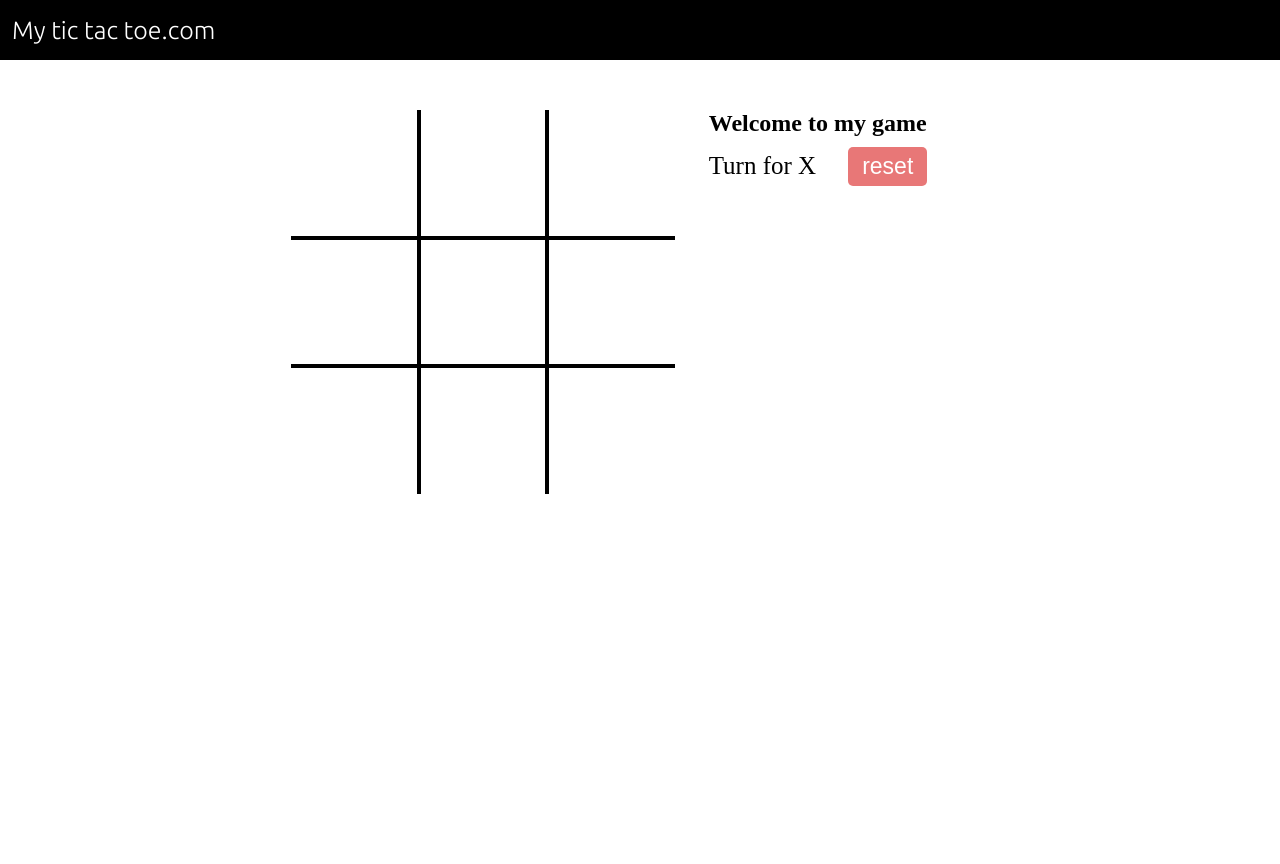
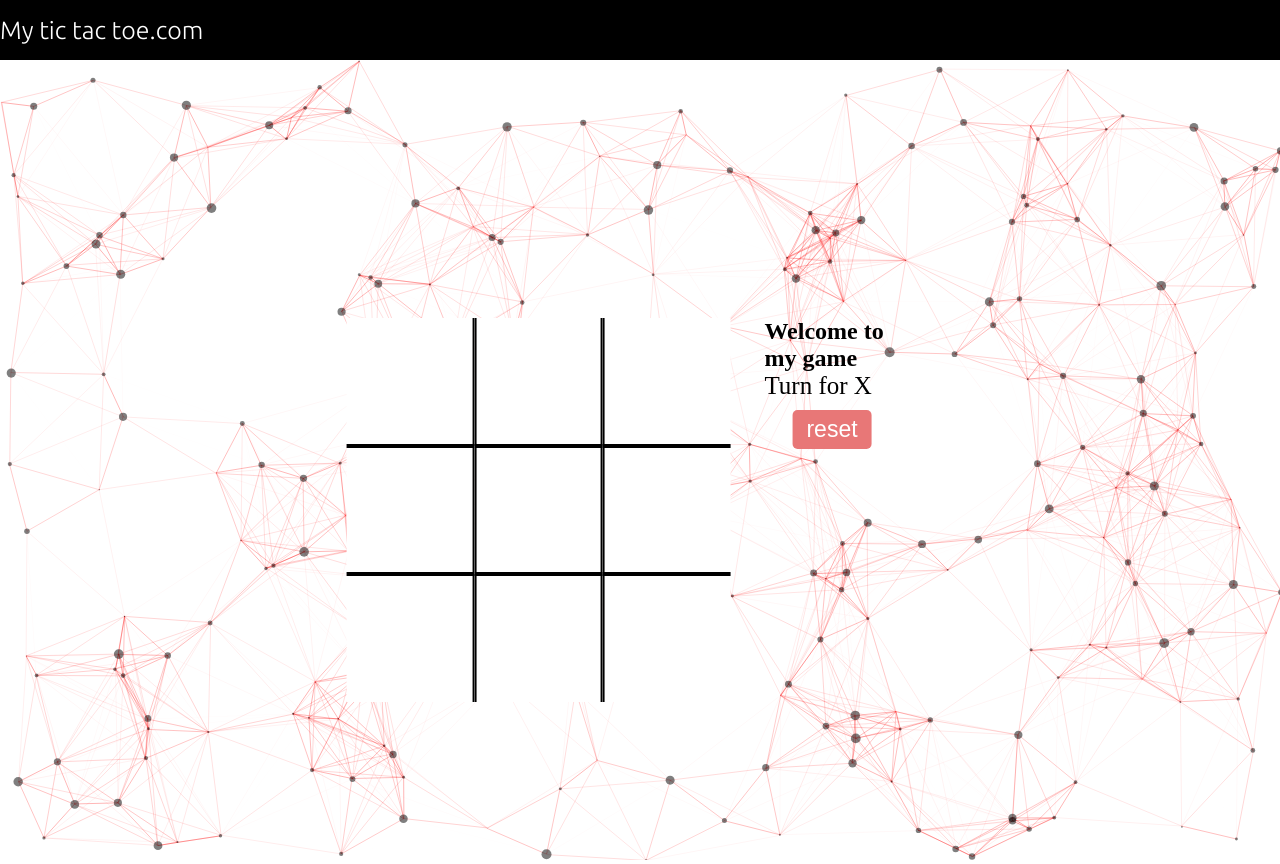
Before and after one commit to eliminatorx1/Tic-tac-toe, a plain HTML site: page index.html in a window 1280 px wide. Both pictures are taken after a click on the button "reset". Before the commit the page ends 800 px from the top, so only its background shows below. Drawn offline with Linux system fonts and the light colour scheme; no server answers; animation ran at ten frames a second.

Commit message:
all work fine

```diff
--- a/app.js
+++ b/app.js
@@ -2,12 +2,12 @@
 /* How to use? : Check the GitHub README
 /* ----------------------------------------------- */
 
-/* To load a config file (particles.json) you need to host this demo (MAMP/WAMP/local)... */
-/*
+// /* To load a config file (particles.json) you need to host this demo (MAMP/WAMP/local)... */
+
 particlesJS.load('particles-js', 'particles.json', function() {
   console.log('particles.js loaded - callback');
 });
-*/
+
 
 /* Otherwise just put the config content (json): */
 
@@ -16,14 +16,14 @@ particlesJS('particles-js',
   {
     "particles": {
       "number": {
-        "value": 80,
+        "value": 100,
         "density": {
           "enable": true,
-          "value_area": 800
+          "value_area": 400
         }
       },
       "color": {
-        "value": "#ffffff"
+        "value": "#000000"
       },
       "shape": {
         "type": "circle",
@@ -55,7 +55,7 @@ particlesJS('particles-js',
         "random": true,
         "anim": {
           "enable": false,
-          "speed": 40,
+          "speed": 20,
           "size_min": 0.1,
           "sync": false
         }
@@ -63,13 +63,13 @@ particlesJS('particles-js',
       "line_linked": {
         "enable": true,
         "distance": 150,
-        "color": "#ffffff",
+        "color": "#FF0000",
         "opacity": 0.4,
         "width": 1
       },
       "move": {
         "enable": true,
-        "speed": 6,
+        "speed": 3,
         "direction": "none",
         "random": false,
         "straight": false,
--- a/index.html
+++ b/index.html
@@ -1,31 +1,29 @@
 <!DOCTYPE html>
 <html lang="en">
+
 <head>
     <meta charset="UTF-8">
     <meta name="viewport" content="width=device-width, initial-scale=1.0">
     <title>Tic Tac Toe</title>
     <link rel="stylesheet" href="style.css">
     <script src="index.js" defer></script>
+    <script src="particles.js" defer></script>
+    <script src="app.js" defer></script>
 </head>
+
 <body>
     <nav>
         <ul>
             <li>My tic tac toe.com</li>
         </ul>
     </nav>
-
-
-
-    <div>
-
-    </div>
-
-
+    <!-- <div id="particles-js"> -->
+    <section id="particles-js">
         <div class="gameContainer">
 
             <div class="container">
                 <!-- <div class="line"></div> -->
-            <div class="box bt-0 bl-0" ><span class="boxtext"></span></div>
+                <div class="box bt-0 bl-0"><span class="boxtext"></span></div>
                 <div class="box bt-0"><span class="boxtext"></span></div>
                 <div class="box bt-0 br-0"><span class="boxtext"></span></div>
                 <div class="box bl-0"><span class="boxtext"></span></div>
@@ -42,11 +40,27 @@
                     <button id="reset">reset</button>
                 </div>
                 <div class="imgbox">
-                <img src = "excited.gif">
+                    <img src="excited.gif">
                 </div>
             </div>
 
 
         </div>
+
+
+    </section>
+
+
+
+
+
+
+
+
+    <!-- </div> -->
+
+
+
 </body>
+
 </html>
--- a/index.js
+++ b/index.js
@@ -121,9 +121,9 @@ reset.addEventListener('click', ()=>{
         [2, 4, 6, 5, 15, 135],
     ]
     wins.forEach(e=>{
-        boxtexts[e[0]].parentNode.style.backgroundColor = "transparent";
-        boxtexts[e[1]].parentNode.style.background = "transparent";
-        boxtexts[e[2]].parentNode.style.background = "transparent";
+        boxtexts[e[0]].parentNode.style.backgroundColor = "white";
+        boxtexts[e[1]].parentNode.style.background = "white";
+        boxtexts[e[2]].parentNode.style.background = "white";
 
     });
     document.getElementsByClassName("info")[0].innerText = "Turn for "+ turn;
--- a/particles.js-master/demo/particles.json
+++ b/particles.js-master/demo/particles.json
@@ -8,7 +8,7 @@
       }
     },
     "color": {
-      "value": "#ffffff"
+      "value": "#FF0000"
     },
     "shape": {
       "type": "circle",
--- a/style.css
+++ b/style.css
@@ -9,6 +9,10 @@
 
 
 }
+body{
+    width: 100%;
+    height: 100%;
+}
 nav{
     background-color: black;
     color: white;
@@ -16,7 +20,7 @@ nav{
     display: flex;
     align-items: center;
     font-size: 25px;
-    padding: 0 12px;
+    /* padding: 0 12px; */
     font-family: 'Ubuntu', sans-serif;
 }
 
@@ -30,6 +34,13 @@ nav ul{
     display: flex;
     justify-content: center;
     margin-top: 50px;
+    position: absolute;
+	top: 50%;
+	right: 50%;
+    transform: translate(50%,-50%);
+    max-width: 90%;
+	padding: 2em 3em;
+
 
 }
 
@@ -48,6 +59,8 @@ nav ul{
     display: flex;
     justify-content: center;
     align-items: center;
+   background-color: white;
+    z-index: 400;
     transition: all 0.5s ease-in-out;
 }
 
@@ -141,3 +154,15 @@ nav ul{
 
 
 }
+
+/* //paticles css */
+#particles-js{
+    width: 100%;
+    height: 100vh;
+    /* background-color: blue; */
+    margin-top: 0;
+    position: absolute;
+    width: 100%;
+    height: 100%;
+
+}
```
Lines whose indentation alone changed are shown as unchanged.
